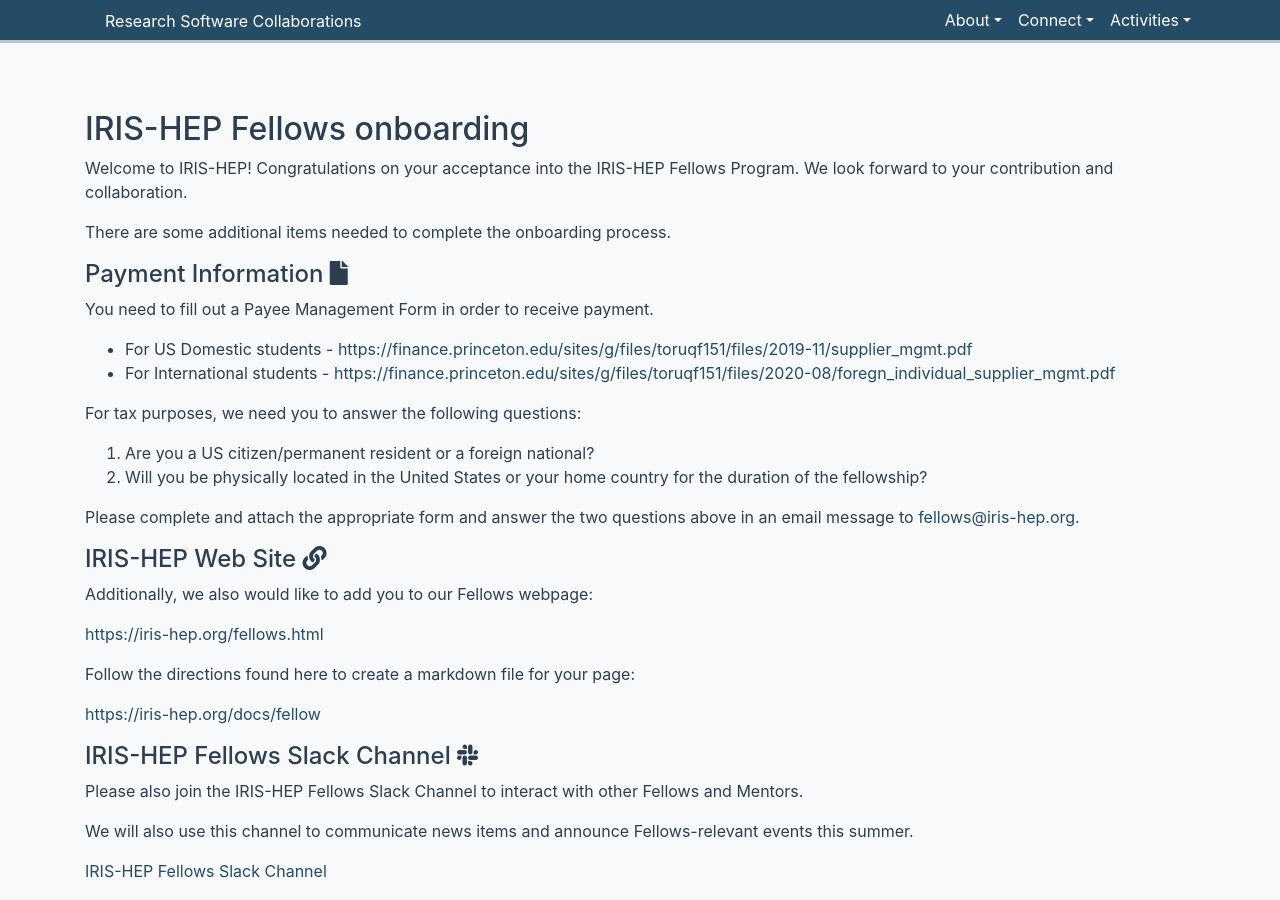
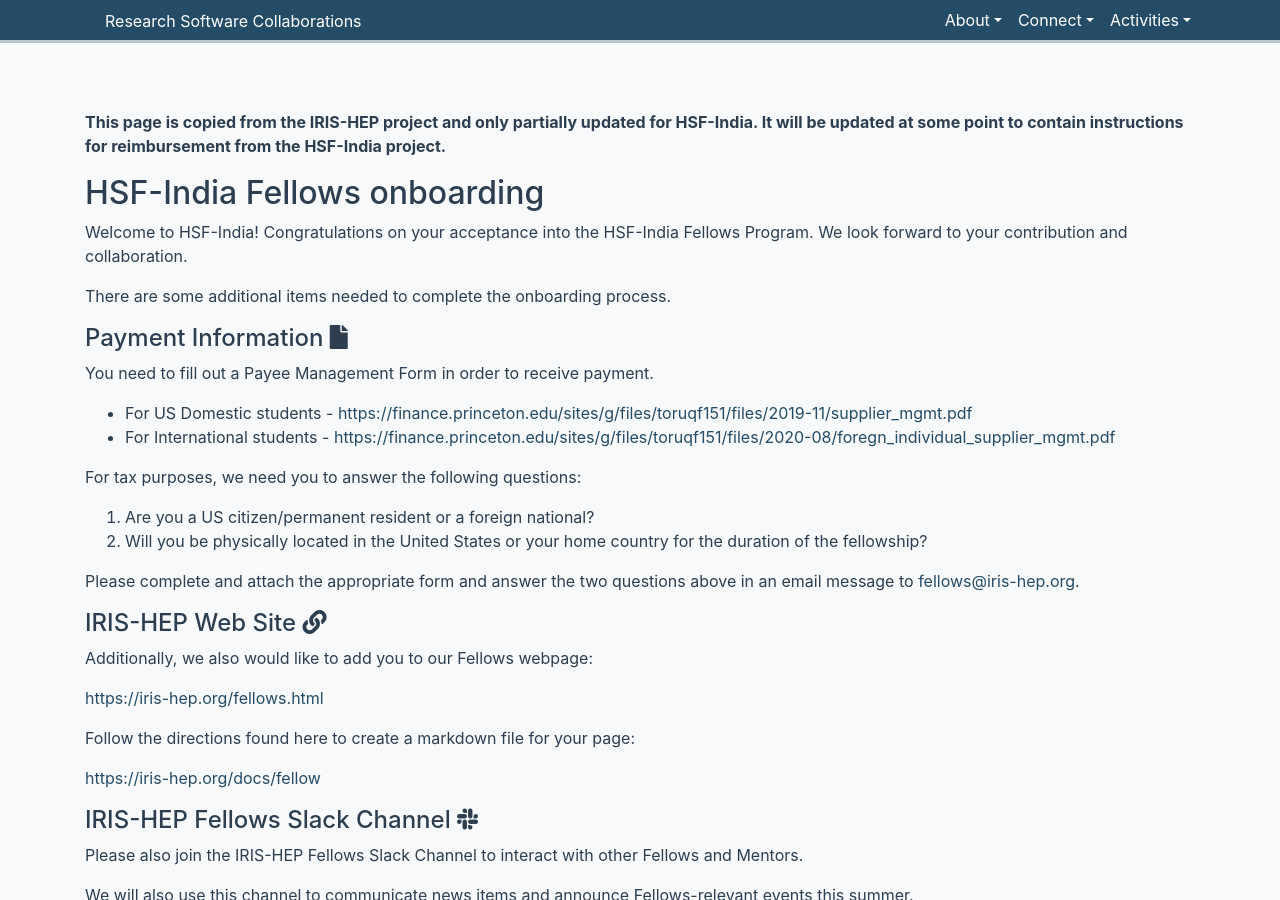
Before and after one commit to research-software-collaborations/research-software-collaborations.github.io, a Jekyll site: the page built from pages/docs/fellows_onboarding.md, in a window 1280 px wide and 900 px high. Built offline with Jekyll 4.4.1, drawn with Linux system fonts in a browser that asks for light colours; cached includes are drawn as plain includes.

Commit message:
update to note that this is still a copy of IRIS-HEP

```diff
--- a/pages/docs/fellows_onboarding.md
+++ b/pages/docs/fellows_onboarding.md
@@ -1,13 +1,15 @@
 ---
 permalink: /docs/fellows_onboarding.html
 layout: default
-title: Information for onboarding new IRIS-HEP fellows
+title: Information for onboarding new HSF-India fellows
 pagetype: doc
 ---
 
-## IRIS-HEP Fellows onboarding
+  **This page is copied from the IRIS-HEP project and only partially updated for HSF-India. It will be updated at some point to contain instructions for reimbursement from the HSF-India project.**
 
-Welcome to IRIS-HEP!  Congratulations on your acceptance into the IRIS-HEP Fellows Program.  We look forward to your contribution and collaboration.
+## HSF-India Fellows onboarding
+
+Welcome to HSF-India!  Congratulations on your acceptance into the HSF-India Fellows Program.  We look forward to your contribution and collaboration.
 
 There are some additional items needed to complete the onboarding process.
 
```
